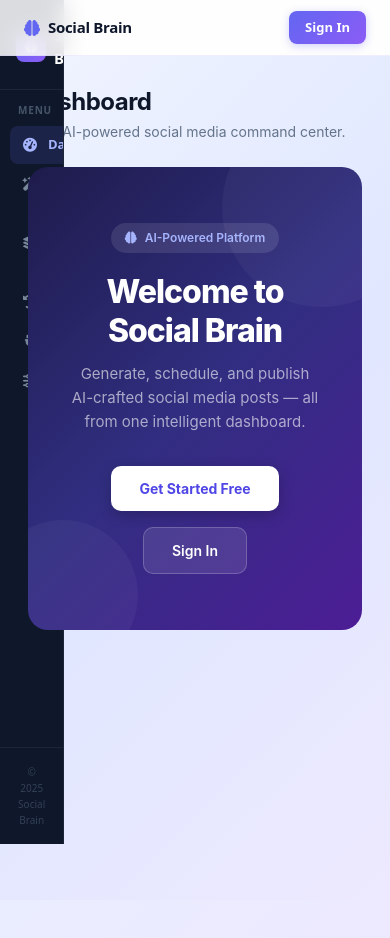
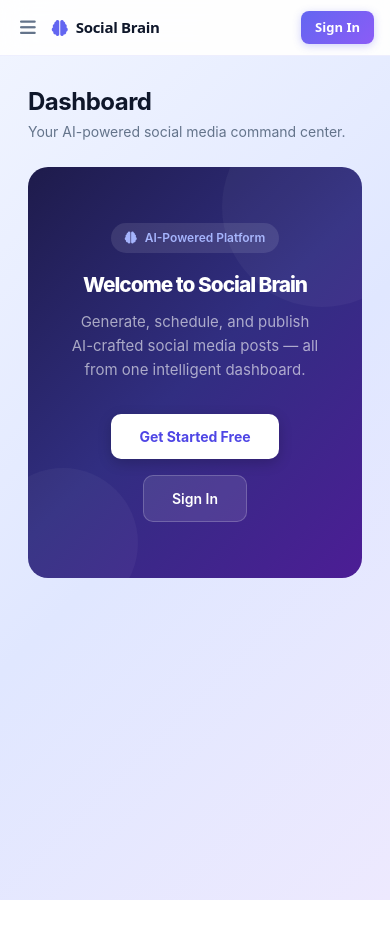
Before and after one commit to 99SheryarKarim/Social-Brain-Modified, a React (Vite) app in the folder social-brain-frontend-main/: page / in a window 390 px wide. Shown: the top 938 px of the page. After the commit the page ends 900 px from the top, so only its background shows below. Built offline with nearby package versions, Linux system fonts and the light colour scheme.

Commit message:
Full responsive layout: mobile hamburger menu, slide-in sidebar drawer, wrapping tone buttons, responsive typography

```diff
--- a/social-brain-frontend-main/src/app/App.jsx
+++ b/social-brain-frontend-main/src/app/App.jsx
@@ -14,16 +14,11 @@ import SettingsPage from '../pages/settings/SettingsPage';
 function AuthHandler({ onAuthSuccess }) {
   const [searchParams] = useSearchParams();
   const navigate = useNavigate();
-
   useEffect(() => {
     const token = searchParams.get('token');
     const email = searchParams.get('email');
-    if (token && email) {
-      onAuthSuccess({ token, email });
-      navigate('/profile', { replace: true });
-    }
+    if (token && email) { onAuthSuccess({ token, email }); navigate('/profile', { replace: true }); }
   }, []);
-
   return null;
 }
 
@@ -33,6 +28,7 @@ function App() {
     const email = localStorage.getItem('userEmail');
     return token && email ? { token, email } : null;
   });
+  const [sidebarOpen, setSidebarOpen] = useState(false);
 
   const handleAuthSuccess = (userData) => {
     localStorage.setItem('token', userData.token);
@@ -49,22 +45,34 @@ function App() {
   return (
     <HashRouter>
       <AuthHandler onAuthSuccess={handleAuthSuccess} />
-      <div className="container-fluid">
-        <div className="row vh-100">
-          <div className="col-md-3 col-lg-2 bg-light p-0">
-            <Sidebar />
-          </div>
-          <div className="col-md-9 col-lg-10 d-flex flex-column p-0">
-            <Navbar user={user} onLogout={handleLogout} />
-            <div className="flex-grow-1 overflow-auto" style={{ background: 'linear-gradient(135deg, #f0f4ff 0%, #e8eeff 50%, #ede9fe 100%)', minHeight: '100%' }}>
+
+      {/* Mobile overlay */}
+      {sidebarOpen && (
+        <div onClick={() => setSidebarOpen(false)} style={{
+          position: 'fixed', inset: 0, background: 'rgba(0,0,0,0.5)',
+          zIndex: 200, display: 'block'
+        }} className="d-lg-none" />
+      )}
+
+      <div style={{ display: 'flex', minHeight: '100vh' }}>
+        {/* Sidebar */}
+        <Sidebar open={sidebarOpen} onClose={() => setSidebarOpen(false)} />
+
+        {/* Main */}
+        <div style={{
+          flex: 1, display: 'flex', flexDirection: 'column',
+          marginLeft: 0, transition: 'margin-left 0.3s'
+        }} className="main-content">
+          <Navbar user={user} onLogout={handleLogout} onMenuClick={() => setSidebarOpen(o => !o)} />
+          <div style={{ flex: 1, overflow: 'auto', background: 'linear-gradient(135deg, #f0f4ff 0%, #e8eeff 50%, #ede9fe 100%)' }}>
             <Routes>
-                <Route path="/"             element={<DashboardPage user={user} />} />
-                <Route path="/post-genie"   element={<PostGeniePage />} />
-                <Route path="/posts"        element={<PostsPage user={user} />} />
+              <Route path="/"              element={<DashboardPage user={user} />} />
+              <Route path="/post-genie"    element={<PostGeniePage />} />
+              <Route path="/posts"         element={<PostsPage user={user} />} />
               <Route path="/connect-social" element={<ConnectSocial />} />
-                <Route path="/recent"       element={<RecentPage user={user} />} />
-                <Route path="/settings"     element={<SettingsPage user={user} />} />
-                <Route path="/profile"      element={
+              <Route path="/recent"        element={<RecentPage user={user} />} />
+              <Route path="/settings"      element={<SettingsPage user={user} />} />
+              <Route path="/profile"       element={
                 user
                   ? <ProfilePage user={user} onLogout={handleLogout} />
                   : <AuthPage onAuthSuccess={handleAuthSuccess} />
@@ -73,7 +81,16 @@ function App() {
           </div>
         </div>
       </div>
-      </div>
+
+      <style>{`
+        @media (min-width: 992px) {
+          .main-content { margin-left: 220px !important; }
+          .sidebar-mobile-overlay { display: none !important; }
+        }
+        @media (max-width: 991px) {
+          .main-content { margin-left: 0 !important; }
+        }
+      `}</style>
     </HashRouter>
   );
 }
--- a/social-brain-frontend-main/src/components/navbar/Navbar.jsx
+++ b/social-brain-frontend-main/src/components/navbar/Navbar.jsx
@@ -1,13 +1,13 @@
 import { Link } from 'react-router-dom';
 
-const Navbar = ({ user, onLogout }) => {
+const Navbar = ({ user, onLogout, onMenuClick }) => {
   return (
     <nav style={{
       background: 'rgba(255,255,255,0.85)',
       backdropFilter: 'blur(12px)',
       WebkitBackdropFilter: 'blur(12px)',
       borderBottom: '1px solid rgba(99,102,241,0.1)',
-      padding: '0 24px',
+      padding: '0 16px',
       height: 56,
       display: 'flex',
       alignItems: 'center',
@@ -17,19 +17,30 @@ const Navbar = ({ user, onLogout }) => {
       top: 0,
       zIndex: 100
     }}>
-      {/* Left — page context */}
+      {/* Left */}
+      <div style={{ display: 'flex', alignItems: 'center', gap: 12 }}>
+        {/* Hamburger — mobile only */}
+        <button onClick={onMenuClick} className="d-lg-none" style={{
+          background: 'none', border: 'none', cursor: 'pointer',
+          padding: 4, color: '#64748b', fontSize: 18,
+          display: 'flex', alignItems: 'center'
+        }}>
+          <i className="fas fa-bars" />
+        </button>
+
         <div style={{ display: 'flex', alignItems: 'center', gap: 8 }}>
           <i className="fas fa-brain" style={{ color: '#6366f1', fontSize: 16 }} />
           <span style={{ fontWeight: 700, fontSize: 15, color: '#0f172a', letterSpacing: '-0.3px' }}>
             Social Brain
           </span>
         </div>
+      </div>
 
       {/* Right */}
-      <div style={{ display: 'flex', alignItems: 'center', gap: 12 }}>
+      <div style={{ display: 'flex', alignItems: 'center', gap: 10 }}>
         {user ? (
           <>
-            <span style={{ fontSize: 12, color: '#94a3b8', display: 'none' }} className="d-md-inline">
+            <span style={{ fontSize: 12, color: '#94a3b8' }} className="d-none d-md-inline">
               {user.email}
             </span>
 
@@ -39,32 +50,29 @@ const Navbar = ({ user, onLogout }) => {
                 background: 'linear-gradient(135deg, #6366f1, #8b5cf6)',
                 display: 'flex', alignItems: 'center', justifyContent: 'center',
                 color: '#fff', fontWeight: 700, fontSize: 13,
-                boxShadow: '0 2px 8px rgba(99,102,241,0.3)',
-                cursor: 'pointer'
+                boxShadow: '0 2px 8px rgba(99,102,241,0.3)', cursor: 'pointer'
               }}>
                 {user.email[0].toUpperCase()}
               </div>
             </Link>
 
-            <button
-              onClick={onLogout}
-              style={{
+            <button onClick={onLogout} style={{
               background: 'none', border: '1px solid #e2e8f0', borderRadius: 8,
-                padding: '6px 12px', fontSize: 12, color: '#64748b',
-                cursor: 'pointer', fontWeight: 500, display: 'flex', alignItems: 'center', gap: 6,
+              padding: '6px 10px', fontSize: 12, color: '#64748b',
+              cursor: 'pointer', fontWeight: 500, display: 'flex', alignItems: 'center', gap: 5,
               transition: 'all 0.15s'
             }}
               onMouseEnter={e => { e.currentTarget.style.borderColor = '#fca5a5'; e.currentTarget.style.color = '#ef4444'; }}
               onMouseLeave={e => { e.currentTarget.style.borderColor = '#e2e8f0'; e.currentTarget.style.color = '#64748b'; }}
             >
               <i className="fas fa-sign-out-alt" style={{ fontSize: 11 }} />
-              Logout
+              <span className="d-none d-sm-inline">Logout</span>
             </button>
           </>
         ) : (
           <Link to="/profile" style={{
             background: 'linear-gradient(135deg, #6366f1, #8b5cf6)',
-            color: '#fff', borderRadius: 8, padding: '7px 16px',
+            color: '#fff', borderRadius: 8, padding: '7px 14px',
             fontSize: 13, fontWeight: 600, textDecoration: 'none',
             boxShadow: '0 2px 8px rgba(99,102,241,0.3)'
           }}>
--- a/social-brain-frontend-main/src/components/sidebar/Sidebar.jsx
+++ b/social-brain-frontend-main/src/components/sidebar/Sidebar.jsx
@@ -10,14 +10,22 @@ const navItems = [
   { to: '/settings',       icon: 'fas fa-sliders',              label: 'Settings'    },
 ];
 
-const Sidebar = () => {
+const Sidebar = ({ open, onClose }) => {
   return (
     <div
       className={`d-flex flex-column vh-100 ${styles.sidebarWrapper}`}
-      style={{ width: '16.5%', position: 'fixed', left: 0, top: 0 }}
+      style={{
+        width: 220,
+        position: 'fixed',
+        left: 0,
+        top: 0,
+        zIndex: 300,
+        transform: open ? 'translateX(0)' : undefined,
+        transition: 'transform 0.3s ease',
+      }}
     >
       {/* Brand */}
-      <div style={{ padding: '24px 16px 20px', borderBottom: '1px solid rgba(255,255,255,0.06)' }}>
+      <div style={{ padding: '20px 16px 16px', borderBottom: '1px solid rgba(255,255,255,0.06)', display: 'flex', alignItems: 'center', justifyContent: 'space-between' }}>
         <div className="d-flex align-items-center gap-2">
           <div style={{
             width: 30, height: 30, borderRadius: 8,
@@ -28,6 +36,11 @@ const Sidebar = () => {
           </div>
           <span className={styles.sidebarTitle}>Social Brain</span>
         </div>
+        {/* Close button — mobile only */}
+        <button onClick={onClose} className="d-lg-none" style={{
+          background: 'none', border: 'none', color: 'rgba(255,255,255,0.5)',
+          fontSize: 18, cursor: 'pointer', padding: 0, lineHeight: 1
+        }}>✕</button>
       </div>
 
       {/* Nav */}
@@ -35,15 +48,14 @@ const Sidebar = () => {
         <p style={{ fontSize: 10, fontWeight: 700, color: '#475569', textTransform: 'uppercase', letterSpacing: '0.08em', padding: '0 8px', marginBottom: 8 }}>
           Menu
         </p>
-        <ul className="nav flex-column gap-0" style={{ listStyle: 'none', padding: 0, margin: 0 }}>
+        <ul style={{ listStyle: 'none', padding: 0, margin: 0 }}>
           {navItems.map(({ to, icon, label }) => (
             <li key={to}>
               <NavLink
                 to={to}
                 end={to === '/'}
-                className={({ isActive }) =>
-                  `${styles.navLink} ${isActive ? styles.active : ''}`
-                }
+                onClick={onClose}
+                className={({ isActive }) => `${styles.navLink} ${isActive ? styles.active : ''}`}
               >
                 <i className={`${icon} ${styles.navLinkIcon}`} />
                 {label}
@@ -55,10 +67,21 @@ const Sidebar = () => {
 
       {/* Footer */}
       <div style={{ padding: '16px', borderTop: '1px solid rgba(255,255,255,0.06)' }}>
-        <p style={{ margin: 0, fontSize: 10, color: '#334155', textAlign: 'center' }}>
-          © 2025 Social Brain
-        </p>
+        <p style={{ margin: 0, fontSize: 10, color: '#334155', textAlign: 'center' }}>© 2025 Social Brain</p>
       </div>
+
+      <style>{`
+        @media (max-width: 991px) {
+          .${styles.sidebarWrapper} {
+            transform: ${open ? 'translateX(0)' : 'translateX(-100%)'} !important;
+          }
+        }
+        @media (min-width: 992px) {
+          .${styles.sidebarWrapper} {
+            transform: translateX(0) !important;
+          }
+        }
+      `}</style>
     </div>
   );
 };
--- a/social-brain-frontend-main/src/components/sidebar/Sidebar.module.css
+++ b/social-brain-frontend-main/src/components/sidebar/Sidebar.module.css
@@ -1,9 +1,19 @@
 .sidebarWrapper {
-  position: relative;
-  height: 100%;
+  position: fixed;
+  height: 100vh;
+  width: 220px;
   background: #0f172a;
   overflow: hidden;
   border-right: 1px solid rgba(255, 255, 255, 0.06);
+  transform: translateX(-100%);
+  transition: transform 0.3s ease;
+  z-index: 300;
+}
+
+@media (min-width: 992px) {
+  .sidebarWrapper {
+    transform: translateX(0) !important;
+  }
 }
 
 .overlay {
--- a/social-brain-frontend-main/src/index.css
+++ b/social-brain-frontend-main/src/index.css
@@ -646,3 +646,18 @@ p {
 .transition-fast {
   transition: var(--transition-fast);
 }
+
+/* ── Global Responsive ── */
+* { box-sizing: border-box; }
+
+@media (max-width: 991px) {
+  .container, .container-fluid { padding-left: 12px !important; padding-right: 12px !important; }
+}
+
+@media (max-width: 576px) {
+  h1 { font-size: 1.5rem !important; }
+  h2 { font-size: 1.3rem !important; }
+  .display-6 { font-size: 1.4rem !important; }
+  .py-5 { padding-top: 2rem !important; padding-bottom: 2rem !important; }
+  .card-body { padding: 1rem !important; }
+}
--- a/social-brain-frontend-main/src/pages/post-genie/PostGeniePage.module.css
+++ b/social-brain-frontend-main/src/pages/post-genie/PostGeniePage.module.css
@@ -196,3 +196,8 @@ button:focus {
 .closeBtn:active {
     transform: scale(0.95);
 }
+
+/* ── Responsive ── */
+@media (max-width: 768px) {
+  .notification { min-width: unset; width: calc(100vw - 32px); }
+}
```
Also changed, not shown: social-brain-frontend-main/src/pages/post-genie/PostGeniePage.jsx (+3 -5 lines). Lines whose indentation alone changed are shown as unchanged.
